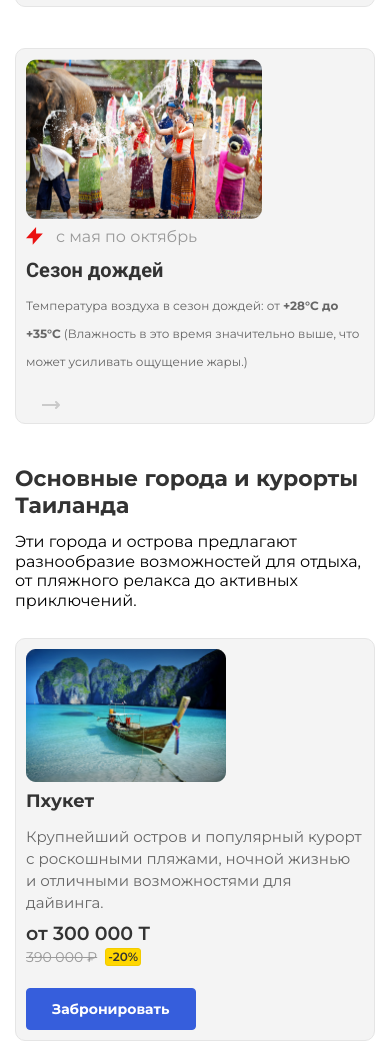
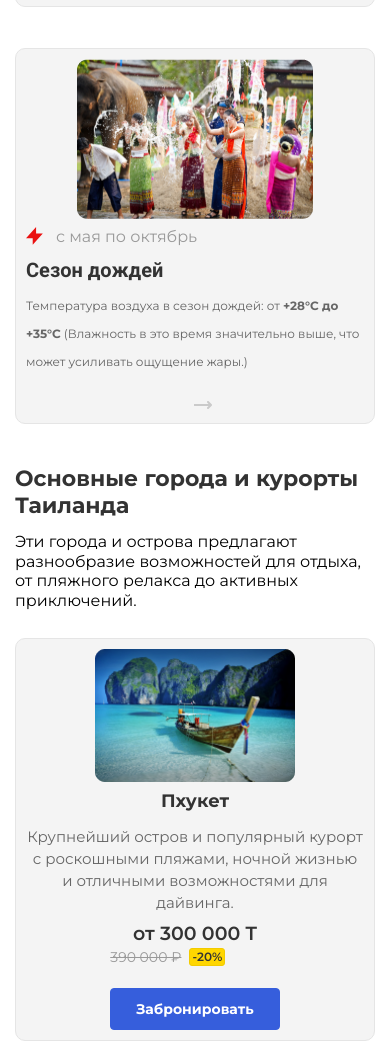
Before and after one commit to Nurassyyl/almaz-tour, a plain HTML site: page index.html in a window 390 px wide. Shown: the part 4313-5354 px from the top of the page. Drawn offline with nearby package versions, Linux system fonts and the light colour scheme.

Commit message:
Update style.css

```diff
--- a/assets/css/style.css
+++ b/assets/css/style.css
@@ -1344,6 +1344,7 @@ hr {
 
   .season-content {
     padding: 10px;
+    align-items: center;
   }
 
   .season-content-info__text {
@@ -1357,6 +1358,13 @@ hr {
 
   .cities-content {
     padding: 10px;
+    align-items: center;
+  }
+
+  .cities-content-info,
+  .cities-content-price {
+    margin-left: 0;
+    text-align: center;
   }
 
   .swiper-fullname {
```
